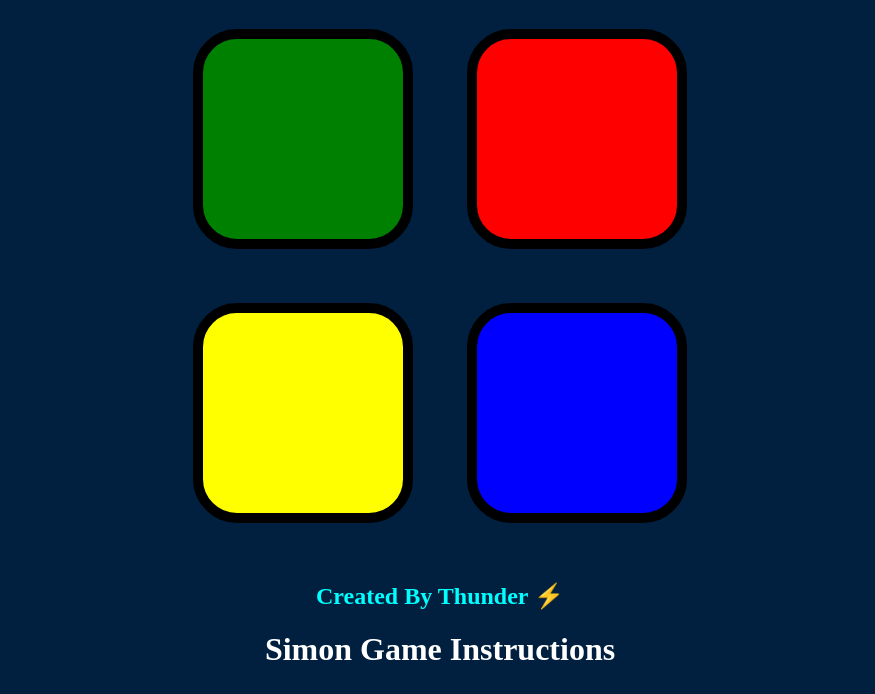
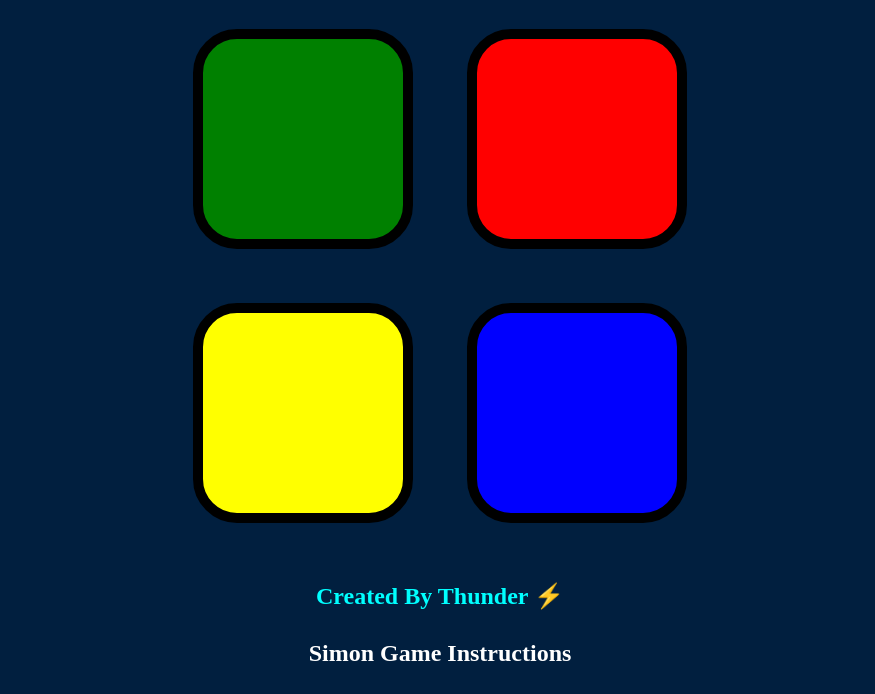
Before and after one commit to Navaneetha-Krishnan-MV/Simongame.github.io, a plain HTML site: page index.html in a window 1280 px wide. Shown: the part 95-789 px from the top of the page, without its empty margins (200-1075 px from the left). Drawn offline with nearby package versions, Linux system fonts and the light colour scheme.

Commit message:
Update index.html

```diff
--- a/index.html
+++ b/index.html
@@ -37,7 +37,7 @@
   <h2 style="color: aqua;">Created By Thunder ⚡</h2>
 
   <div style="color: white;">
-  <h1>Simon Game Instructions</h1>
+  <h2><strong>Simon Game Instructions</strong></h2>
 
   <h2>Setup</h2>
   <ul>
```
